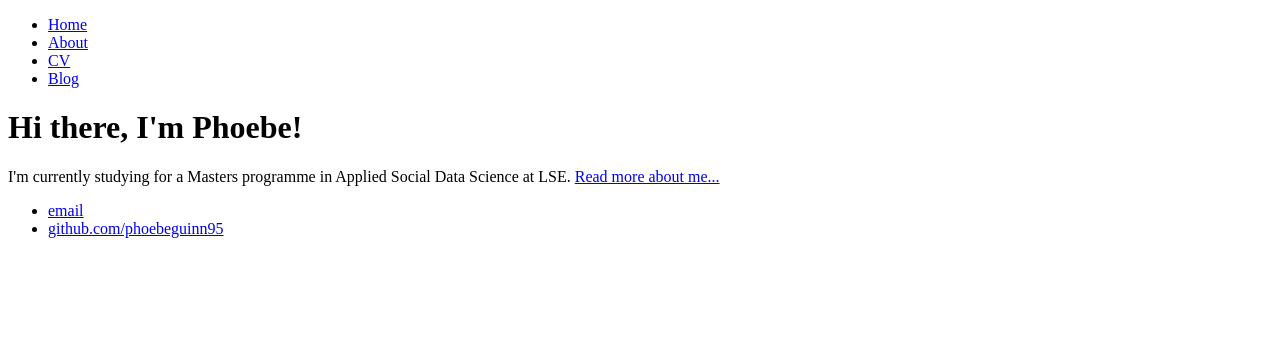
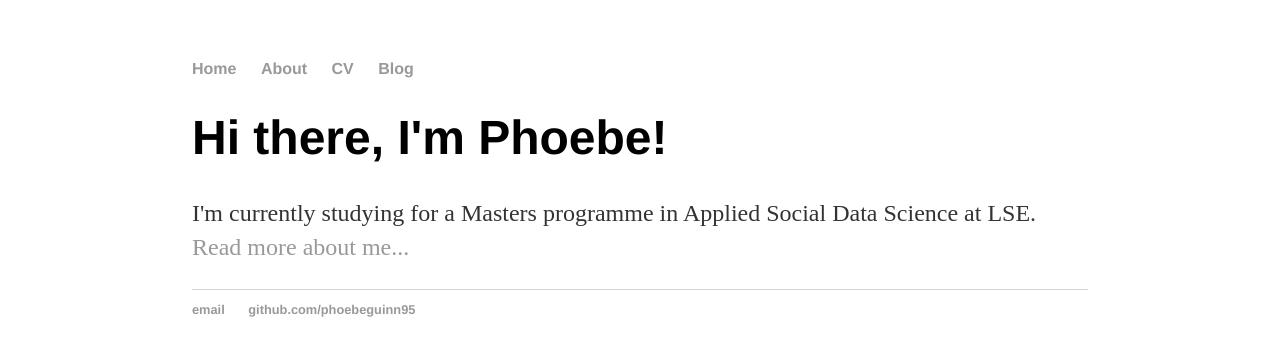
Before and after one commit to phoebeguinn95/phoebeguinn95.github.io, a plain HTML site: page index.html in a window 1280 px wide. Drawn offline with Linux system fonts and the light colour scheme.

Commit message:
Update index.html
Linking to main style css folder

```diff
--- a/index.html
+++ b/index.html
@@ -2,6 +2,8 @@
 <html>
 	<head>
 		<title>Phoebe Guinn</title>
+		<https://github.com/phoebeguinn95/phoebeguinn95.github.io/blob/master/css/main.css>
+		<link rel="stylesheet" type="text/css" href="/css/main.css">
 	</head>
 	<body>
 		<nav>
```
